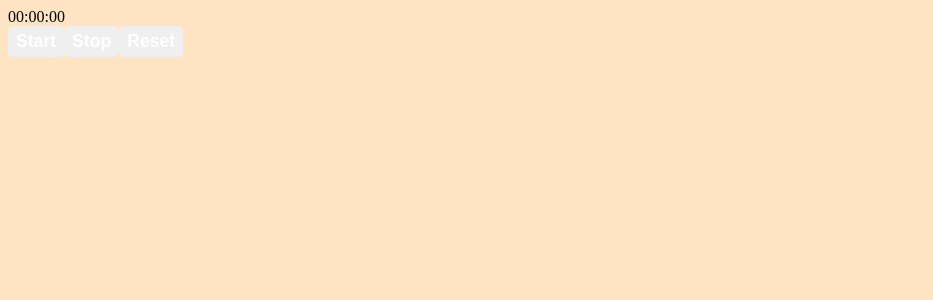
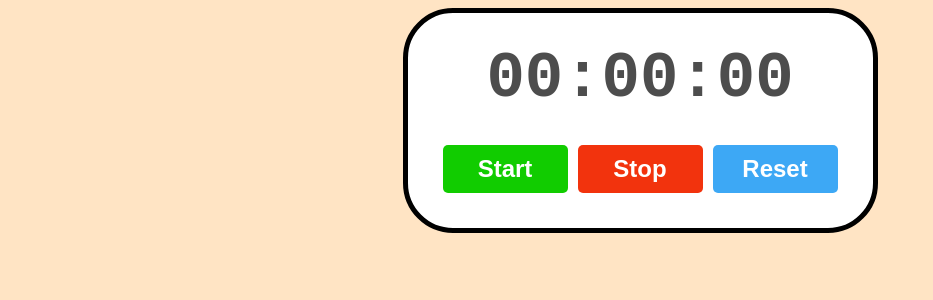
Before and after one commit to Udeme98/BroCode-React, a React (Vite) app: page / in a window 1280 px wide. Shown: the top 300 px of the page, without its empty margins (0-933 px from the left). Built offline with nearby package versions, Linux system fonts and the light colour scheme.

Commit message:
Stopwatch app: CSS styles added

```diff
--- a/src/App.jsx
+++ b/src/App.jsx
@@ -1,4 +1,3 @@
-import "./App.css";
 import TodoList from "./TodoList";
 import DigitalClock from "./DigitalClock";
 import StopWatch from "./StopWatch";
--- a/src/StopWatch.jsx
+++ b/src/StopWatch.jsx
@@ -16,6 +16,7 @@ const StopWatch = () => {
   };
 
   return (
+    <div className="stopwatch-body">
       <div className="stopwatch">
         <div className="display">{formatTime()}</div>
         <div className="controls">
@@ -30,6 +31,7 @@ const StopWatch = () => {
           </button>
         </div>
       </div>
+    </div>
   );
 };
 export default StopWatch;
--- a/src/index.css
+++ b/src/index.css
@@ -94,3 +94,57 @@ li {
   font-family: monospace;
   text-align: center;
 }
+
+/* Stop watch */
+.stopwatch-body {
+  display: flex;
+  flex-direction: column;
+  align-items: center;
+}
+
+.stopwatch {
+  display: flex;
+  flex-direction: column;
+  align-items: center;
+  border: 5px solid;
+  border-radius: 50px;
+  padding: 30px;
+  background-color: white;
+}
+
+.display {
+  font-size: 4rem;
+  font-family: monospace;
+  font-weight: bold;
+  color: hsl(0, 0%, 30%);
+  margin-bottom: 25px;
+}
+
+.controls button {
+  font-size: 1.5rem;
+  font-weight: bold;
+  padding: 10px 20px;
+  margin: 5px;
+  min-width: 125px;
+}
+
+.start-button {
+  background-color: hsl(115, 100%, 40%);
+}
+.start-button:hover {
+  background-color: hsl(115, 100%, 30%);
+}
+
+.stop-button {
+  background-color: hsl(10, 90%, 50%);
+}
+.stop-button:hover {
+  background-color: hsl(10, 90%, 40%);
+}
+
+.reset-button {
+  background-color: hsl(205, 90%, 60%);
+}
+.reset-button:hover {
+  background-color: hsl(205, 90%, 50%);
+}
```
Also changed, not shown: src/App.css (deleted, +0 -10 lines). Lines whose indentation alone changed are shown as unchanged.
